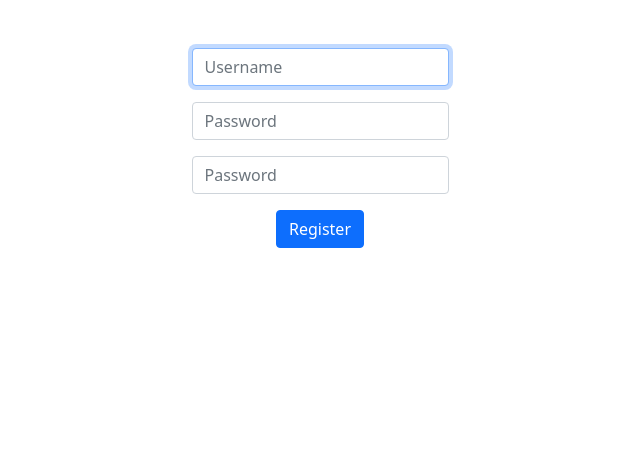
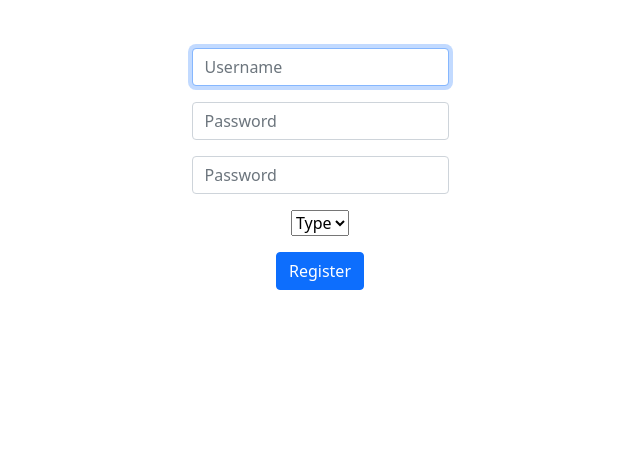
Before and after one commit to shukurimu0121/cs50_finalproject, a Flask app: template project/templates/register.html in a window 1280 px wide. Shown: the part 77-553 px from the top of the page, without its empty margins (320-960 px from the left). Run offline with Flask 2, Linux system fonts and the light colour scheme; the template is opened without the code that fills it, so the values that code supplies are empty; some libraries are stand-ins or nearby versions.

Commit message:
Fri, Feb 10, 2023, 1:00 AM +09:00

```diff
--- a/project/app.py
+++ b/project/app.py
@@ -55,7 +55,7 @@ def course():
     if is_teacher(user_id) == False:
         return render_template("apology.html", msg="Only teacher can use this page")
 
-    SUBJECTS = [Language, Classic, Moth, English, History, Physics, Chemistry]
+    SUBJECTS = ["Language", "Classic", "Moth", "English", "History", "Physics", "Chemistry"]
     MONTHS = [1, 2, 3, 4, 5, 6, 7, 8, 9, 10, 11, 12]
     DAYS = [1, 2, 3, 4, 5, 6, 7, 8, 9, 10, 11, 12, 13, 14, 15, 16, 17, 18, 19, 20, 21, 22, 23, 24, 25, 26, 27, 28, 29, 30, 31]
     HOURS = [8, 9, 10, 11, 12, 13, 14, 15, 16, 17, 18, 19, 20, 21, 22]
@@ -155,13 +155,14 @@ def logout():
 def register():
     """Register user"""
     # Two User Type
-    TYPES = [teacher, ]
+    TYPES = ["teacher", "student"]
 
     # When POST
     if request.method == "POST":
         username = request.form.get("username")
         password = request.form.get("password")
         confirmation = request.form.get("confirmation")
+        usertype = request.form.get("type")
 
         # Ensure username was submitted
         if not username:
@@ -179,6 +180,11 @@ def register():
         elif password != confirmation:
             return render_template("apology.html", msg="must provide the same passwords")
 
+        # Check type is valid
+        elif usertype not in TYPES:
+            return render_template("apology.html", msg="Invalid Type")
+
+
         # Check the username already exists
         # Query database for username
         rows = db.execute("SELECT * FROM users WHERE name = ?", username)
@@ -188,10 +194,10 @@ def register():
         else:
             # Insert username and password hash to table
             password_hash = generate_password_hash(password)
-            db.execute("INSERT INTO users (name, hash) VALUES(?, ?)", username, password_hash)
+            db.execute("INSERT INTO users (name, hash, type) VALUES(?, ?, ?)", username, password_hash, usertype)
 
             # redirect log in page
             return redirect("/")
 
     else:
-        return render_template("register.html")
+        return render_template("register.html", types=TYPES)
--- a/project/templates/register.html
+++ b/project/templates/register.html
@@ -15,6 +15,14 @@
         <div class="mb-3">
             <input class="form-control mx-auto w-auto" id="confirmation" name="confirmation" placeholder="Password" type="password">
         </div>
+        <div class="mb-3">
+            <select name="type">
+                <option disable selected>Type</option>
+                {% for type in types %}
+                <option>{{ type }}</option>
+                {% endfor %}
+            </select>
+        </div>
         <button class="btn btn-primary" type="submit">Register</button>
     </form>
 {% endblock %}
```
